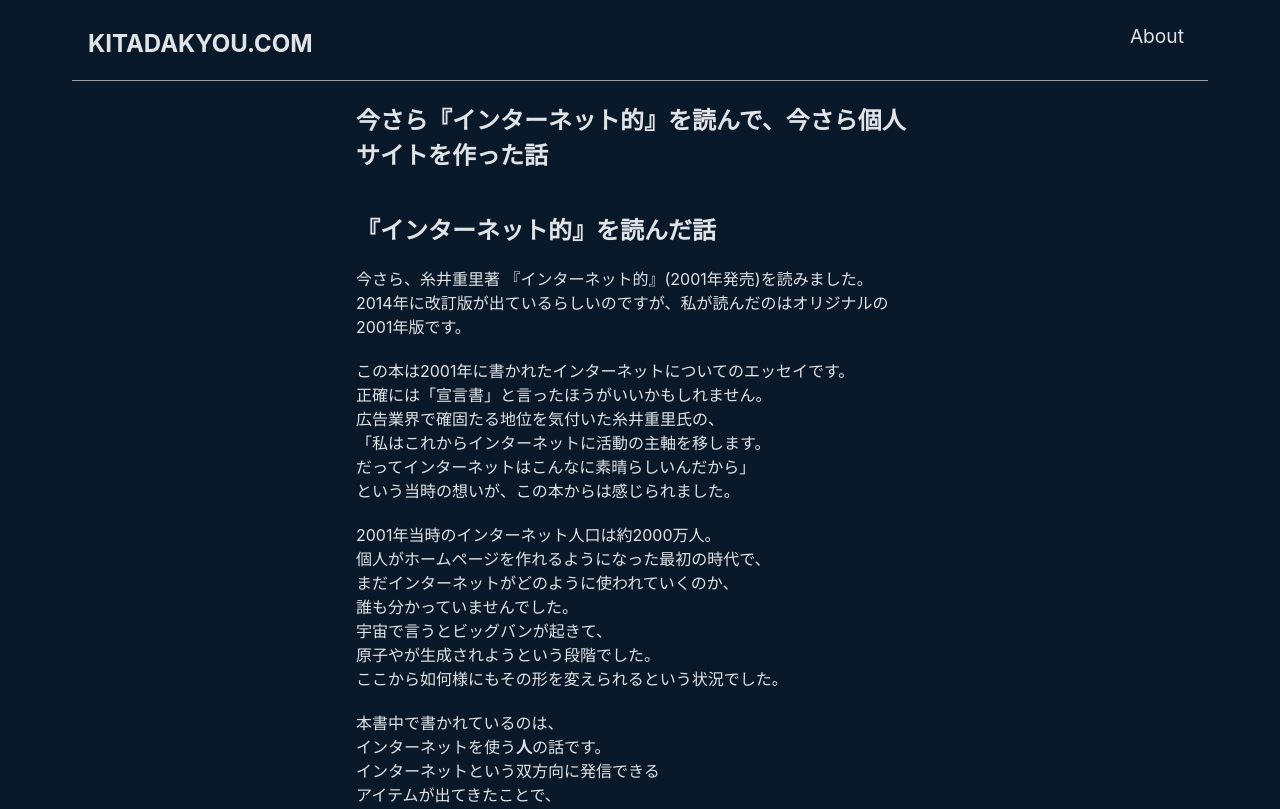
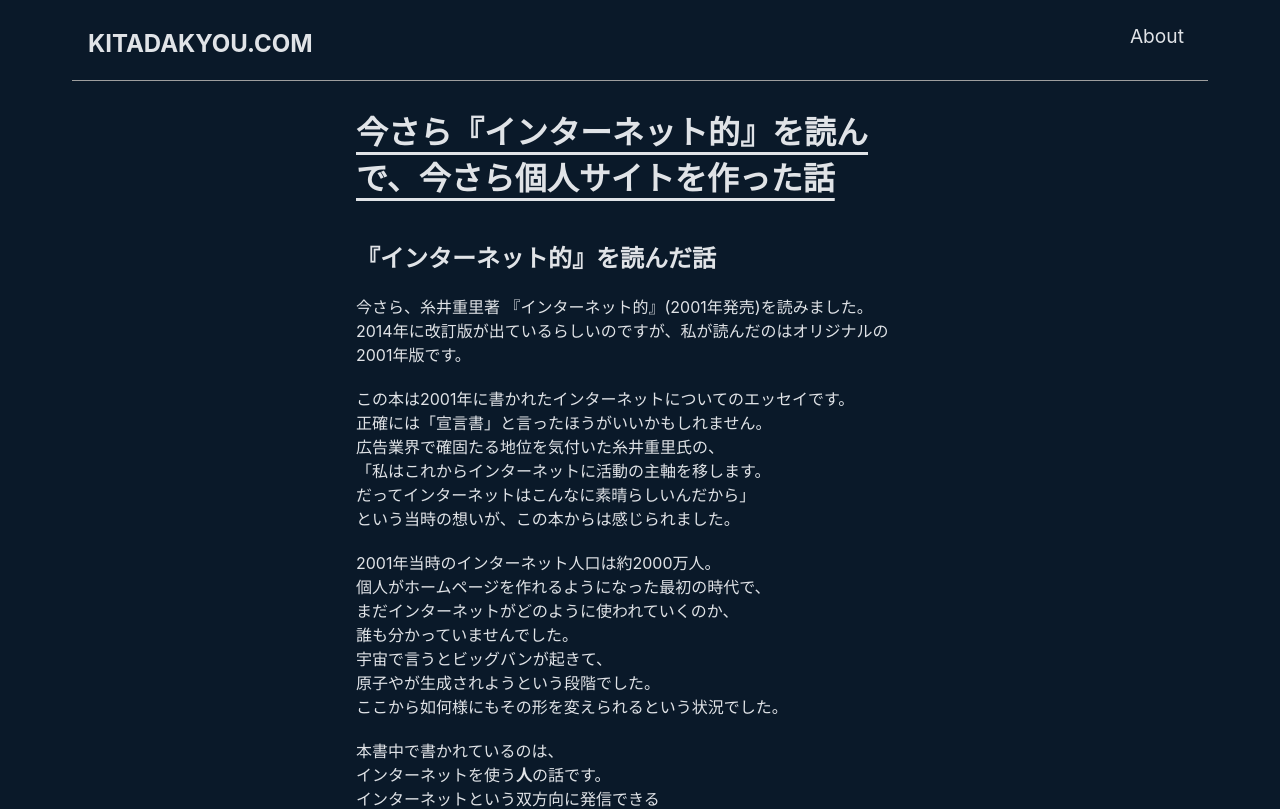
Before and after one commit to kitadakyou/kitadakyou.com, a Next.js app: page /blog/review-of-as-internet in a window 1280 px wide. Shown: the top 809 px of the page. Built offline with nearby package versions, Linux system fonts and the light colour scheme.

Commit message:
modify content styles

```diff
--- a/pages/api/contents.tsx
+++ b/pages/api/contents.tsx
@@ -11,7 +11,7 @@
   const contents: ContentApi[] = [
     {
       path: '/blog/review-of-as-internet',
-      title: '今さら『インターネット的』を読んで、今さら個人サイトを作った話',
+      title: '今さら『インターネット的』を読んで、個人サイトを作った話',
       date: new Date('2023-1-18').toLocaleDateString('ja-JP'),
       genre: 'blog'
     }
--- a/styles/components/articleOfMarkdown.module.css
+++ b/styles/components/articleOfMarkdown.module.css
@@ -1,3 +1,25 @@
 .article {
   max-width: 50%;
 }
+
+.article {
+  white-space: pre-line;
+}
+
+.article p,
+.article h1,
+.article h2,
+.article h3,
+.article h4 {
+  margin-block-end: 0;
+}
+
+.article p {
+  margin-block-start: 0;
+}
+
+.article h1 {
+  text-decoration: underline;
+  text-underline-offset: .5rem;
+  font-size: 2rem;
+}
--- a/styles/globals.css
+++ b/styles/globals.css
@@ -59,19 +59,3 @@
   margin-block-end: 0.83em;
   font-size: 1.2rem;
 }
-
-.line-break {
-  white-space: pre-line;
-}
-
-.line-break p,
-.line-break h1,
-.line-break h2,
-.line-break h3,
-.line-break h4 {
-  margin-block-end: 0;
-}
-
-.line-break p {
-  margin-block-start: 0;
-}
```
